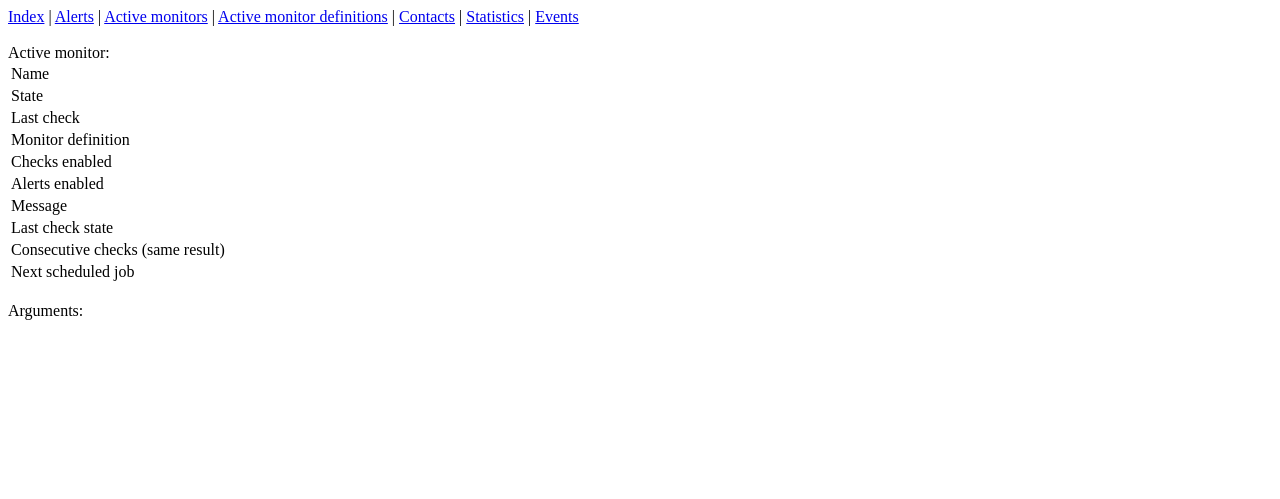
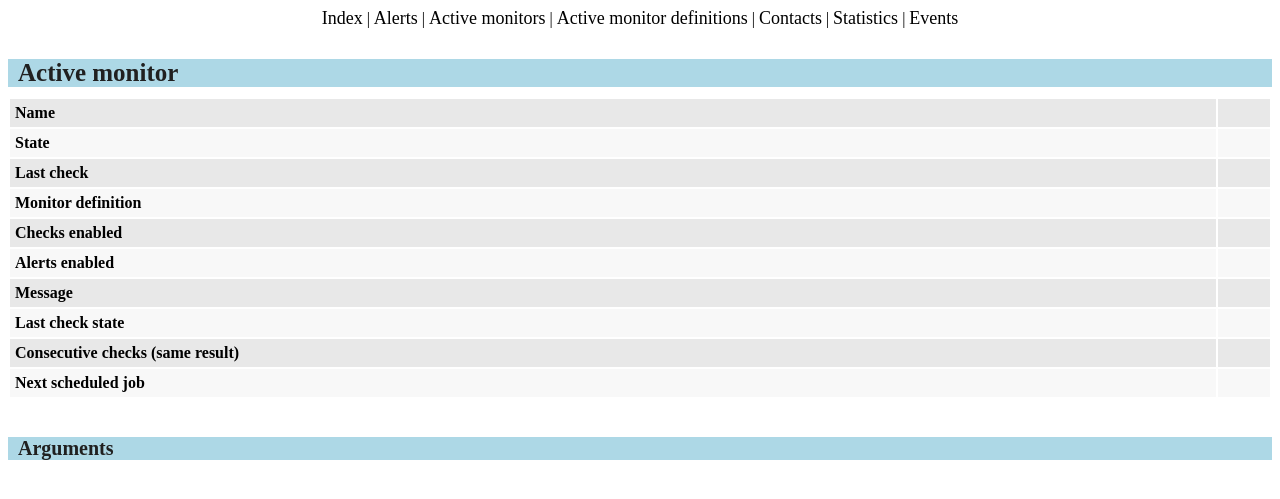
Before and after one commit to beebyte/irisett, a Python web app: template irisett/webmgmt/templates/display_active_monitor.html in a window 1280 px wide. Shown: the top 499 px of the page. Run offline with Jinja, Linux system fonts and the light colour scheme; the template is opened without the code that fills it, so the values that code supplies are empty.

Commit message:
Add some basic styling to webmgmt.

```diff
--- a/irisett/webmgmt/static/style.css
+++ b/irisett/webmgmt/static/style.css
@@ -1,15 +1,19 @@
-table.eventlog {
-    width: 100%;
+a {
+    font-size: 16px;
+    text-decoration: underline;
+    color: darkblue;
 }
-table.eventlog th {
-    background-color: lightblue;
-}
-table.eventlog tr td {
-    padding: 5px;
+
+a:hover {
+    text-decoration: underline;
 }
 
 table.eventlog tr {
     animation: fadein 1s;
+}
+
+table.eventlog tr td pre {
+    margin: 3px;
 }
 
 @keyframes fadein {
@@ -33,3 +37,58 @@ table.eventlog tr.warning {
 .center {
     text-align: center;
 }
+
+.table {
+    width: 100%;
+}
+.table th {
+    padding: 5px;
+    background-color: lightblue;
+}
+.table td {
+    padding: 5px;
+}
+.table tr:nth-child(even) {
+    background-color: #f8f8f8;
+}
+.table tr:nth-child(odd) {
+    background-color: #e8e8e8;
+}
+
+.menu {
+    margin-bottom: 30px;
+    text-align: center;
+    width: 100%;
+}
+
+.menu a {
+    font-size: 18px;
+    text-decoration: none;
+    color: black;
+}
+
+.menu a:hover {
+    text-decoration: underline;
+}
+
+.kvp-table td:first-child {
+    font-weight: bold;
+}
+
+.table-heading {
+    margin-top: 20px;
+    font-weight: bold;
+    display: block;
+    padding-left: 10px;
+    margin-bottom: 10px;
+    color: #202020;
+    background-color: lightblue;
+}
+
+h1.table-heading {
+    font-size: 25px;
+}
+
+h2.table-heading {
+    font-size: 20px;
+}
--- a/irisett/webmgmt/templates/base.html
+++ b/irisett/webmgmt/templates/base.html
@@ -4,8 +4,9 @@
     <link type="text/css" href="/static/style.css" rel="stylesheet"/>
 </head>
 <body>
-<a href="/">Index</a> | <a href="/alerts/">Alerts</a> | <a href="/active_monitor/">Active monitors</a> | <a href="/active_monitor_def/">Active monitor definitions</a> | <a href="/contact/">Contacts</a> | <a href="/statistics/">Statistics</a> | <a href="/events/">Events</a><br/>
-<br/>
+<div class="menu">
+    <a href="/">Index</a> | <a href="/alerts/">Alerts</a> | <a href="/active_monitor/">Active monitors</a> | <a href="/active_monitor_def/">Active monitor definitions</a> | <a href="/contact/">Contacts</a> | <a href="/statistics/">Statistics</a> | <a href="/events/">Events</a><br/>
+</div>
 {% block body %}{% endblock %}
 {% block script %}{% endblock %}
 </body>
--- a/irisett/webmgmt/templates/display_active_monitor.html
+++ b/irisett/webmgmt/templates/display_active_monitor.html
@@ -1,41 +1,51 @@
 {% extends "base.html" %}
 {% block body %}
-    Active monitor:<br>
-    <table>
+    <h1 class="table-heading">Active monitor</h1>
+    <table class="table kvp-table">
         <tr>
-        <td>Name</td><td>{{ monitor.get_description() }}</td>
+            <td>Name</td>
+            <td>{{ monitor.get_description() }}</td>
         </tr>
         <tr>
-        <td>State</td><td>{{ monitor.state }}</td>
+            <td>State</td>
+            <td>{{ monitor.state }}</td>
         </tr>
         <tr>
-        <td>Last check</td><td>{{ monitor.last_check }}</td>
+            <td>Last check</td>
+            <td>{{ monitor.last_check }}</td>
         </tr>
         <tr>
-        <td>Monitor definition</td><td><a href="/active_monitor_def/{{ monitor.monitor_def.id }}/">{{ monitor.monitor_def.name }}</a></td>
+            <td>Monitor definition</td>
+            <td><a href="/active_monitor_def/{{ monitor.monitor_def.id }}/">{{ monitor.monitor_def.name }}</a></td>
         </tr>
         <tr>
-        <td>Checks enabled</td><td>{{ monitor.checks_enabled }}</td>
+            <td>Checks enabled</td>
+            <td>{{ monitor.checks_enabled }}</td>
         </tr>
         <tr>
-        <td>Alerts enabled</td><td>{{ monitor.alerts_enabled }}</td>
+            <td>Alerts enabled</td>
+            <td>{{ monitor.alerts_enabled }}</td>
         </tr>
         <tr>
-        <td>Message</td><td>{{ monitor.msg }}</td>
+            <td>Message</td>
+            <td>{{ monitor.msg }}</td>
         </tr>
         <tr>
-        <td>Last check state</td><td>{{ monitor.last_check_state }}</td>
+            <td>Last check state</td>
+            <td>{{ monitor.last_check_state }}</td>
         </tr>
         <tr>
-        <td>Consecutive checks (same result)</td><td>{{ monitor.consecutive_checks }}</td>
+            <td>Consecutive checks (same result)</td>
+            <td>{{ monitor.consecutive_checks }}</td>
         </tr>
         <tr>
-        <td>Next scheduled job</td><td>{{ monitor.scheduled_job_ts }}</td>
+            <td>Next scheduled job</td>
+            <td>{{ monitor.scheduled_job_ts }}</td>
         </tr>
     </table>
     <br>
-    Arguments:<br>
-    <table>
+    <h2 class="table-heading">Arguments</h2>
+    <table class="table kvp-table">
         {% for key, value in monitor.args.items() %}
             <tr>
                 <td>{{ key }}</td>
@@ -45,8 +55,8 @@
     </table>
     {% if metadata %}
         <br>
-    Metadata:<br>
-    <table>
+        <h2 class="table-heading">Metadata</h2>
+        <table class="table kvp-table">
             {% for key, value in metadata.items() %}
                 <tr>
                     <td>{{ key }}</td>
@@ -57,8 +67,8 @@
     {% endif %}
     {% if contacts %}
         <br>
-    Contacts:<br>
-    <table>
+        <h2 class="table-heading">Contacts</h2>
+        <table class="table kvp-table">
             {% for contact in contacts %}
                 <tr>
                     <td><a href="/contact/{{ contact.id }}/">{{ contact.name }}</a></td>
--- a/irisett/webmgmt/templates/events.html
+++ b/irisett/webmgmt/templates/events.html
@@ -2,7 +2,7 @@
 {% block body %}
     <button id="start-stop">Stop listening</button>
     <hr>
-    <table class="eventlog" id="output">
+    <table class="table eventlog" id="output">
         <tr>
             <th>Event</th>
             <th>Time</th>
--- a/irisett/webmgmt/view.py
+++ b/irisett/webmgmt/view.py
@@ -121,7 +121,6 @@ class EventsWSProxy:
             msg['monitor_id'] = data['monitor'].id
             msg['monitor_description'] = data['monitor'].get_description()
         if msg:
-            print('MMMMMMMMMM', msg)
             res = self.ws.send_json(msg)
 
 
```
Also changed, not shown: irisett/webmgmt/templates/alerts.html (+11 -2 lines), irisett/webmgmt/templates/display_active_monitor_def.html (+16 -10 lines), irisett/webmgmt/templates/display_contact.html (+10 -6 lines), irisett/webmgmt/templates/list_active_monitor_defs.html (+7 -1 lines), irisett/webmgmt/templates/list_active_monitors.html (+10 -1 lines), irisett/webmgmt/templates/list_contacts.html (+8 -1 lines). Lines whose indentation alone changed are shown as unchanged.
